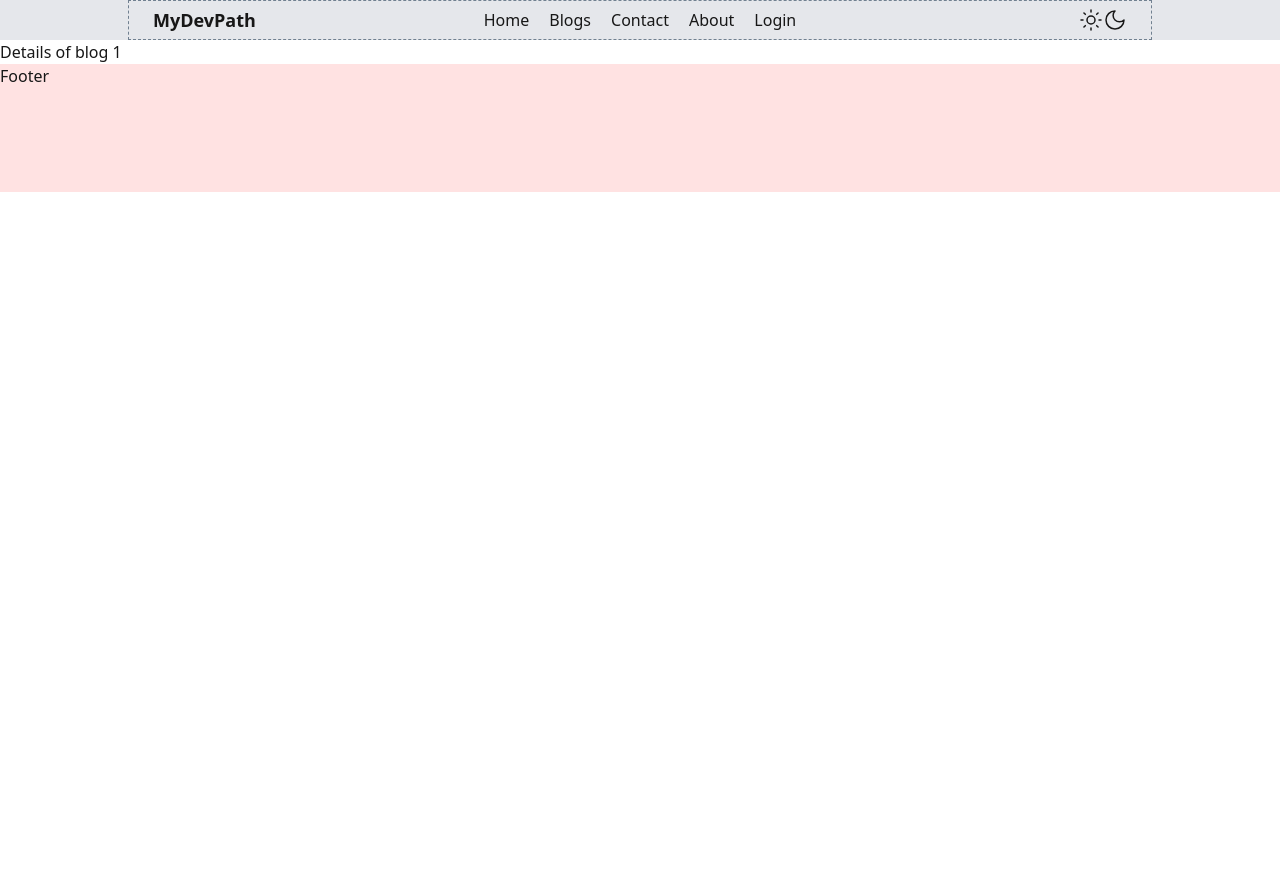
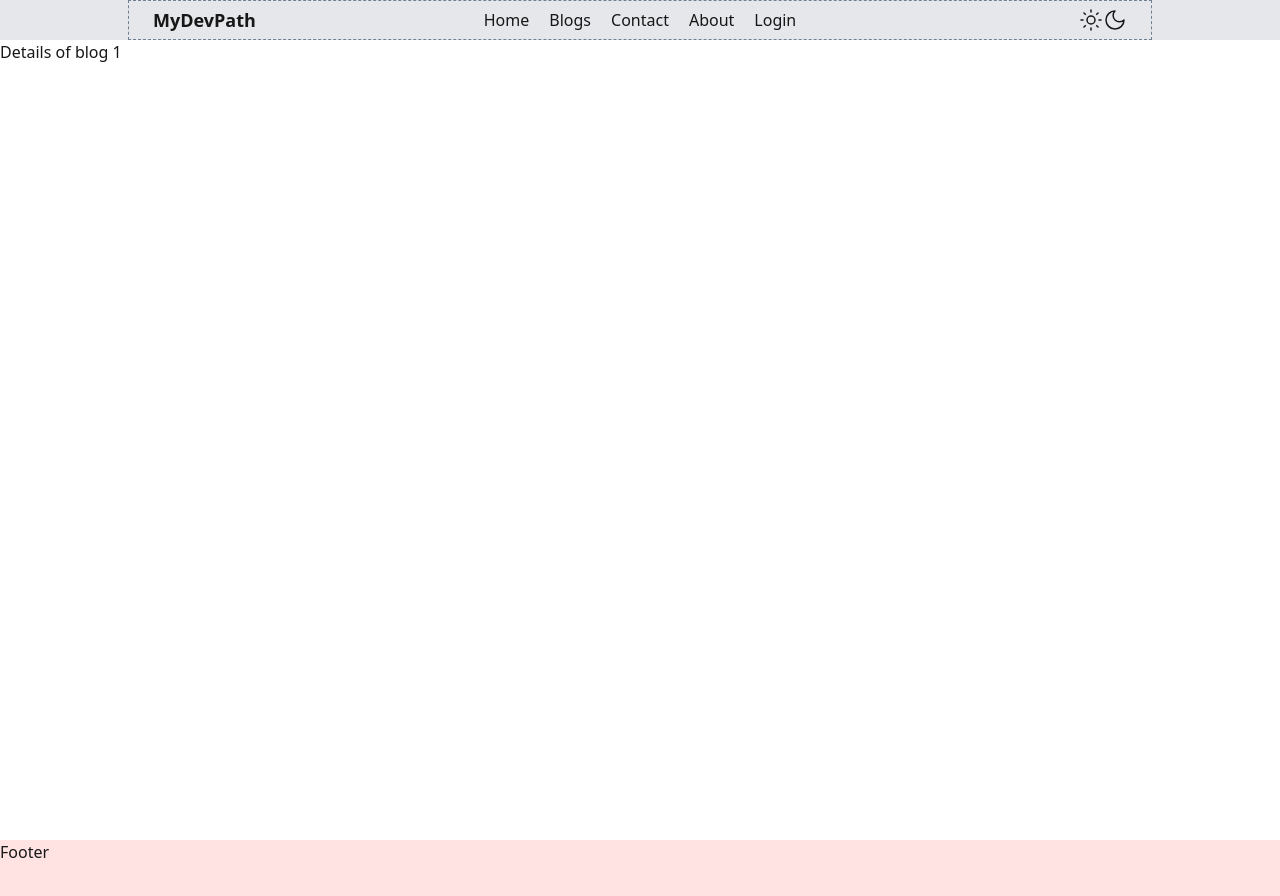
Before and after one commit to hasibulislamha01/MyDevPath, a Next.js app: page /blogs/1 in a window 1280 px wide. Shown: the top 896 px of the page. Before the commit the page ends 800 px from the top, so only its background shows below. Built offline with nearby package versions, Linux system fonts and the light colour scheme.

Commit message:
added custom not found page

```diff
--- a/src/app/blogs/[blogId]/page.tsx
+++ b/src/app/blogs/[blogId]/page.tsx
@@ -1,10 +1,12 @@
 import React from 'react'
 
-const BlogDetailsPage = async ({ params }) => {
+const BlogDetailsPage = async ({ params }: {
+    params: { blogId: number }
+}) => {
 
 
     return (
-        <section>
+        <section className='min-h-screen'>
             Details of blog {params?.blogId}
         </section>
     )
--- /dev/null
+++ b/src/app/not-found.tsx
@@ -0,0 +1,8 @@
+export default function NotFound() {
+    return (
+        <section className="min-h-screen bg-slate-800 text-white flex flex-col justify-center items-center">
+            <h1 className="text-5xl font-black ">404</h1>
+            <p className="text-lg">page not found</p>
+        </section>
+    )
+}
```
